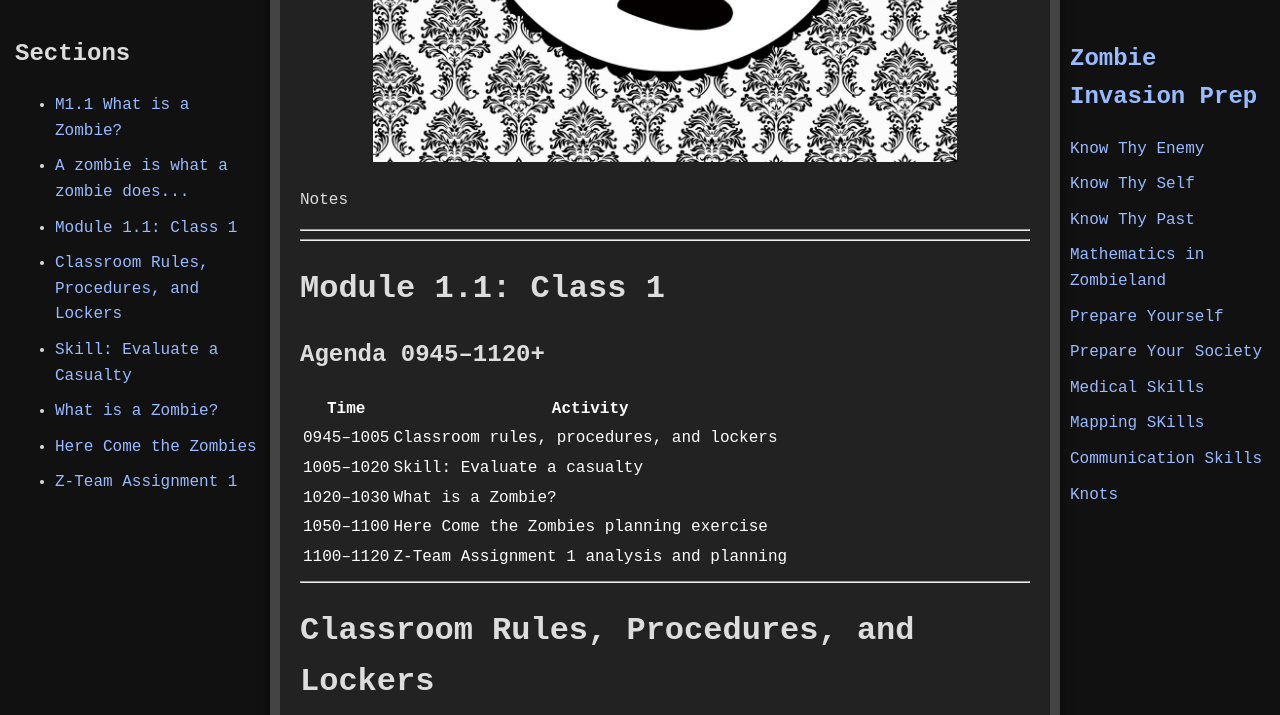
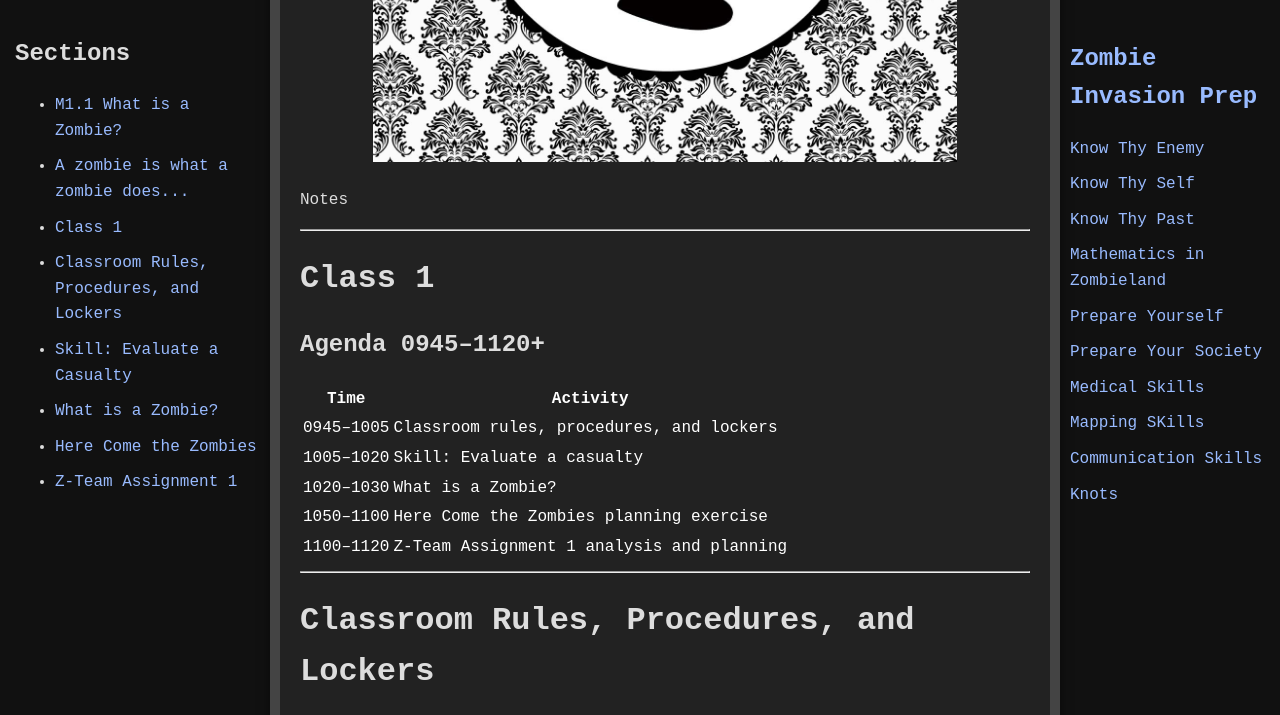
Before and after one commit to jboyce1/ZombieInvasionPrep, a Jekyll site: the page built from classes/know_thy_enemy/know_thy_enemy.md, in a window 1280 px wide and 900 px high, scrolled down 1248 px, cut to the strip 0-715 px from the top of the window. Built offline with Jekyll 4.4.1, drawn with Linux system fonts in a browser that asks for light colours.

Commit message:
Update know_thy_enemy.md

```diff
--- a/classes/know_thy_enemy/know_thy_enemy.md
+++ b/classes/know_thy_enemy/know_thy_enemy.md
@@ -36,14 +36,9 @@ title: M1.1 What is a Zombie?
 
 Notes
 
-
-
 ---
 
-
----
-
-# Module 1.1: Class 1
+# Class 1
 
 ## Agenda 0945–1120+
 
```
